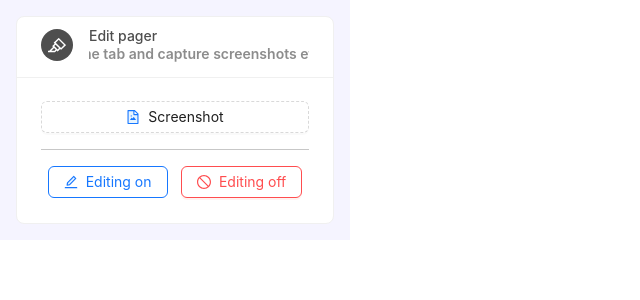
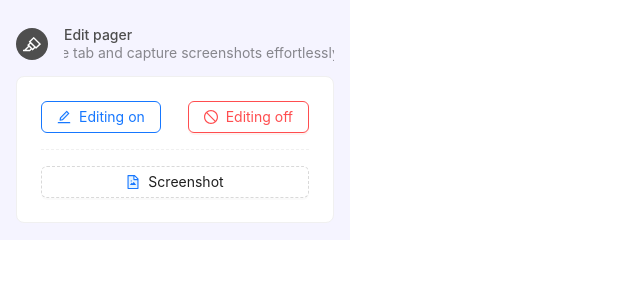
Before and after one commit to Harshil-Kaneria/Chrome-Extenison-Edit-Pager, a React (Create React App) app: page / in a window 1280 px wide. Shown: the top 300 px of the page, without its empty margins (0-640 px from the left). Built offline with nearby package versions, Linux system fonts and the light colour scheme; the HTML template or start-up script is replaced by a standard one.

Commit message:
changes for faster perform

```diff
--- a/src/App.css
+++ b/src/App.css
@@ -18,8 +18,7 @@ body {
 
 .center_button {
     display: flex;
-    align-items: center;
-    justify-content: space-around;
+    justify-content: space-between;
 }
 
 .center_button_download {
--- a/src/App.jsx
+++ b/src/App.jsx
@@ -1,7 +1,7 @@
 import React, { useState, useEffect, useRef } from "react";
 import "./App.css";
 import "bootstrap/dist/css/bootstrap.min.css";
-import { Card, Button, message, Avatar, List } from "antd";
+import { Card, Button, message, Avatar, List,Divider } from "antd";
 import Marquee from 'react-fast-marquee';
 import { StopOutlined, EditTwoTone, HighlightOutlined, FileImageTwoTone  } from "@ant-design/icons";
 
@@ -10,7 +10,7 @@ const App = () => {
   const data = [
     {
       title: 'Edit pager',
-      description: 'Edit web pages directly within the Chrome tab and capture screenshots effortlessly with this chrome extension.'
+      description: 'Edit web pages directly within the Chrome tab and capture screenshots effortlessly with this extension.'
     }
   ]
 
@@ -21,21 +21,29 @@ const App = () => {
 
   const handleActivateEditing = () => {
     setStartEditingLoading(true);
-    chrome.runtime.sendMessage({ action: 'activateEditing' });
-    setTimeout(() => setStartEditingLoading(false), 1000);
+    chrome.runtime.sendMessage({ action: 'activateEditing' },(response) => {
+      alert(`🚀 ~ chrome.runtime.sendMessage ~ response: ${response}`)
+      if (response.success) {
         messageApi.open({
           type: 'success',
           content: 'Page editing mode is now active.',
+        });
+      }
+      setStartEditingLoading(false)
     });
   };
 
   const handleDeactivateEditing = () => {
     setEndEditingLoading(true);
-    chrome.runtime.sendMessage({ action: 'deactivateEditing' });
-    setTimeout(() => setEndEditingLoading(false), 1000);
+    chrome.runtime.sendMessage({ action: 'deactivateEditing' },(response) => {
+      alert(`🚀 ~ chrome.runtime.sendMessage ~ response: ${response}`)
+      if (response.success) {
         messageApi.open({
           type: 'warning',
           content: 'Page editing mode has been disabled.',
+        });
+      }
+      setEndEditingLoading(false)
     });
   };
 
@@ -60,8 +68,7 @@ const App = () => {
   return (
     <>
       <div className="main_body p-3" style={{ backgroundColor: "#f5f4ff" }}>
-        <Card
-          title={<List
+        <List
           itemLayout="horizontal"
           dataSource={data}
           renderItem={(item, index) => (
@@ -79,19 +86,9 @@ const App = () => {
             </List.Item>
           )}
         />
-          }
-          style={{ width: "100%", height: "100%" }}
+        <Card
+          style={{ width: "100%" }}
         >
-          <div className="center_button_download">
-            <Button
-              type="dashed"
-              icon={<FileImageTwoTone />}
-              loading={screenshotLoading}
-              onClick={handleScreenshotDownload}
-            >Screenshot
-            </Button>
-          </div>
-          <hr/>
           <div className="center_button">
             <Button
               ghost
@@ -109,6 +106,16 @@ const App = () => {
             >Editing off
             </Button>
           </div>
+          <Divider className="mt-3 mb-3" dashed={true}></Divider>
+          <div className="center_button_download">
+            <Button
+              type="dashed"
+              icon={<FileImageTwoTone />}
+              loading={screenshotLoading}
+              onClick={handleScreenshotDownload}
+            >Screenshot
+            </Button>
+          </div>
           {contextHolder}
         </Card>
       </div>
```
Also changed, not shown: background.js (+6 -7 lines), manifest.json. Lines whose indentation alone changed are shown as unchanged.
